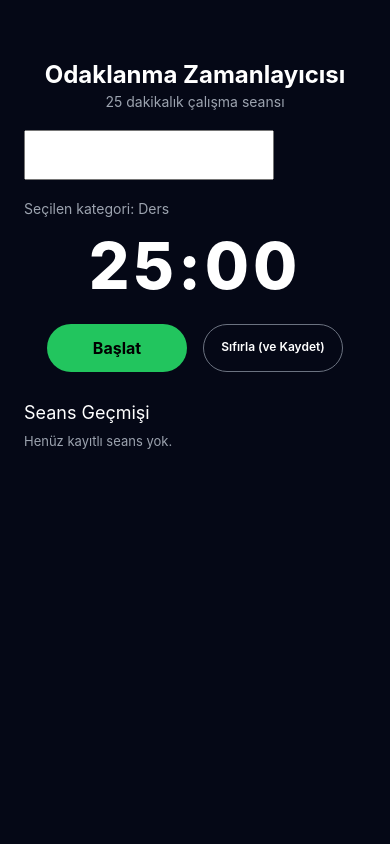
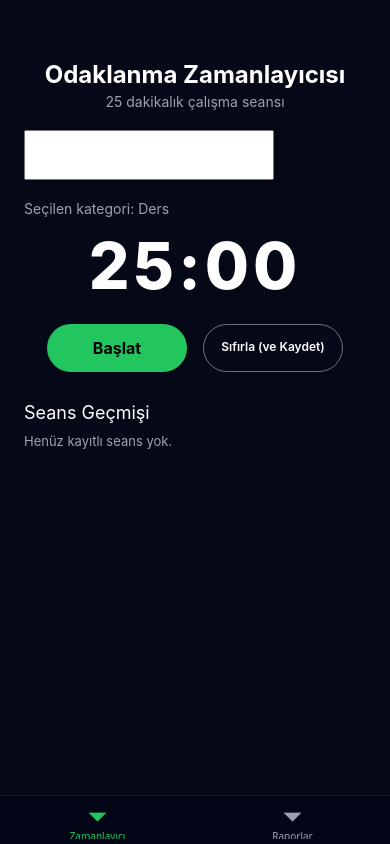
Before and after one commit to Semihozcaka/FocusApp, a React Native app: screen / in a window 390 px wide. Built offline with nearby package versions, Linux system fonts and the light colour scheme.

Commit message:
feat: add bottom tab navigator with separate reports screen

```diff
--- a/App.tsx
+++ b/App.tsx
@@ -8,6 +8,8 @@ import {
 } from 'react-native';
 import AsyncStorage from '@react-native-async-storage/async-storage';
 import { Picker } from '@react-native-picker/picker';
+import { NavigationContainer } from '@react-navigation/native';
+import { createBottomTabNavigator } from '@react-navigation/bottom-tabs';
 
 const WORK_MINUTES = 25;
 
@@ -26,7 +28,7 @@ function formatTime(totalSeconds: number) {
   return `${minutes}:${seconds}`;
 }
 
-export default function App() {
+function HomeScreen() {
   const [secondsLeft, setSecondsLeft] = useState(WORK_MINUTES * 60);
   const [isRunning, setIsRunning] = useState(false);
   const [category, setCategory] = useState('Ders');
@@ -164,9 +166,10 @@ export default function App() {
                 Kategori: {session.category}
               </Text>
               <Text style={styles.sessionText}>
-                Süre: {Math.floor(session.durationSeconds / 60)} dakika {session.durationSeconds % 60} saniye
-                </Text>
-
+                Süre:{' '}
+                {Math.floor(session.durationSeconds / 60)} dakika{' '}
+                {session.durationSeconds % 60} saniye
+              </Text>
               <Text style={styles.sessionText}>
                 Tarih:{' '}
                 {new Date(session.createdAt).toLocaleString('tr-TR', {
@@ -179,6 +182,52 @@ export default function App() {
         )}
       </ScrollView>
     </View>
+  );
+}
+
+function ReportsScreen() {
+  return (
+    <View style={styles.reportsContainer}>
+      <Text style={styles.title}>Raporlar</Text>
+      <Text style={styles.reportsSubtitle}>
+        Yakında burada toplam süre, en çok kullanılan kategori vb. istatistikler
+        olacak.
+      </Text>
+      <Text style={{ color: '#9ca3af', marginTop: 8 }}>
+        Şu anki commit: Tab Navigator + ayrı Raporlar ekranı.
+      </Text>
+    </View>
+  );
+}
+
+const Tab = createBottomTabNavigator();
+
+export default function App() {
+  return (
+    <NavigationContainer>
+      <Tab.Navigator
+        screenOptions={{
+          headerShown: false,
+          tabBarStyle: {
+            backgroundColor: '#020617',
+            borderTopColor: '#111827',
+          },
+          tabBarActiveTintColor: '#22c55e',
+          tabBarInactiveTintColor: '#9ca3af',
+        }}
+      >
+        <Tab.Screen
+          name="Home"
+          component={HomeScreen}
+          options={{ title: 'Zamanlayıcı' }}
+        />
+        <Tab.Screen
+          name="Reports"
+          component={ReportsScreen}
+          options={{ title: 'Raporlar' }}
+        />
+      </Tab.Navigator>
+    </NavigationContainer>
   );
 }
 
@@ -264,4 +313,16 @@ const styles = StyleSheet.create({
     color: '#9ca3af',
     fontSize: 13,
   },
+  reportsContainer: {
+    flex: 1,
+    paddingHorizontal: 24,
+    paddingTop: 60,
+    backgroundColor: '#050816',
+  },
+  reportsSubtitle: {
+    fontSize: 14,
+    color: '#9ca3af',
+    marginTop: 8,
+    textAlign: 'center',
+  },
 });
```
